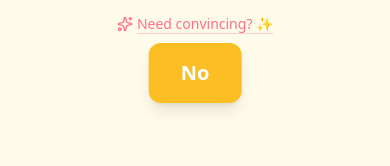
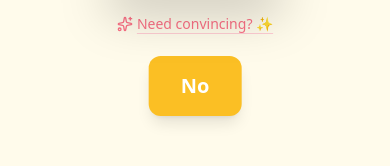
Before and after one commit to 69nightmare/mrinal, a React (Vite) app: page / in a window 390 px wide. Shown: the part 555-721 px from the top of the page. Built offline with nearby package versions, Linux system fonts and the light colour scheme.

Commit message:
fix: adjust Yes button layout to not overlap text on mobile and cap No clicks

```diff
--- a/src/App.jsx
+++ b/src/App.jsx
@@ -321,9 +321,10 @@ export default function App() {
   const findNoPos = useCallback((scale) => {
     const scaledW = YES_W * scale;
     const scaledH = YES_H * scale;
-    // Yes button is centered on screen
+    // Yes button is centered horizontally, but vertically at 62%
     const exL = (vw - scaledW) / 2, exR = (vw + scaledW) / 2;
-    const exT = (vh - scaledH) / 2, exB = (vh + scaledH) / 2;
+    const exY = vh * 0.62;
+    const exT = exY - (scaledH / 2), exB = exY + (scaledH / 2);
     // Add padding so No never grazes the edge of Yes
     const pad = 16;
     for (let i = 0; i < 200; i++) {
@@ -631,14 +632,14 @@ export default function App() {
 
           {/* ── Buttons — both position:fixed so page never reflows ── */}
 
-          {/* YES — fixed center, grows via scale, capped to screen */}
+          {/* YES — fixed position, grows via scale, capped to screen */}
           <button
             id="yes-btn"
             onClick={() => setYesPressed(true)}
             className="rounded-xl bg-rose-400 px-8 py-4 font-black text-white shadow-2xl hover:bg-rose-500 focus:outline-none text-xl whitespace-nowrap"
             style={{
               position: "fixed",
-              top: "50%",
+              top: "62%",
               left: "50%",
               transform: `translate(-50%, -50%) scale(${yesScale})`,
               transformOrigin: "center",
@@ -651,7 +652,7 @@ export default function App() {
           </button>
 
           {/* NO — before first click: static near bottom; after: jumps to random fixed position */}
-          {!yesCoversScreen && (
+          {(!yesCoversScreen && noCount < 15) && (
             noCount === 0 ? (
               // Initial position — centered below the Yes button
               <button
@@ -660,9 +661,9 @@ export default function App() {
                 className="rounded-xl bg-amber-400 px-8 py-4 font-bold text-white shadow-lg hover:bg-amber-500 focus:outline-none text-xl"
                 style={{
                   position: "fixed",
-                  bottom: "22%",
+                  top: "76%",
                   left: "50%",
-                  transform: "translateX(-50%)",
+                  transform: "translate(-50%, -50%)",
                   zIndex: 40,
                 }}
               >
```
